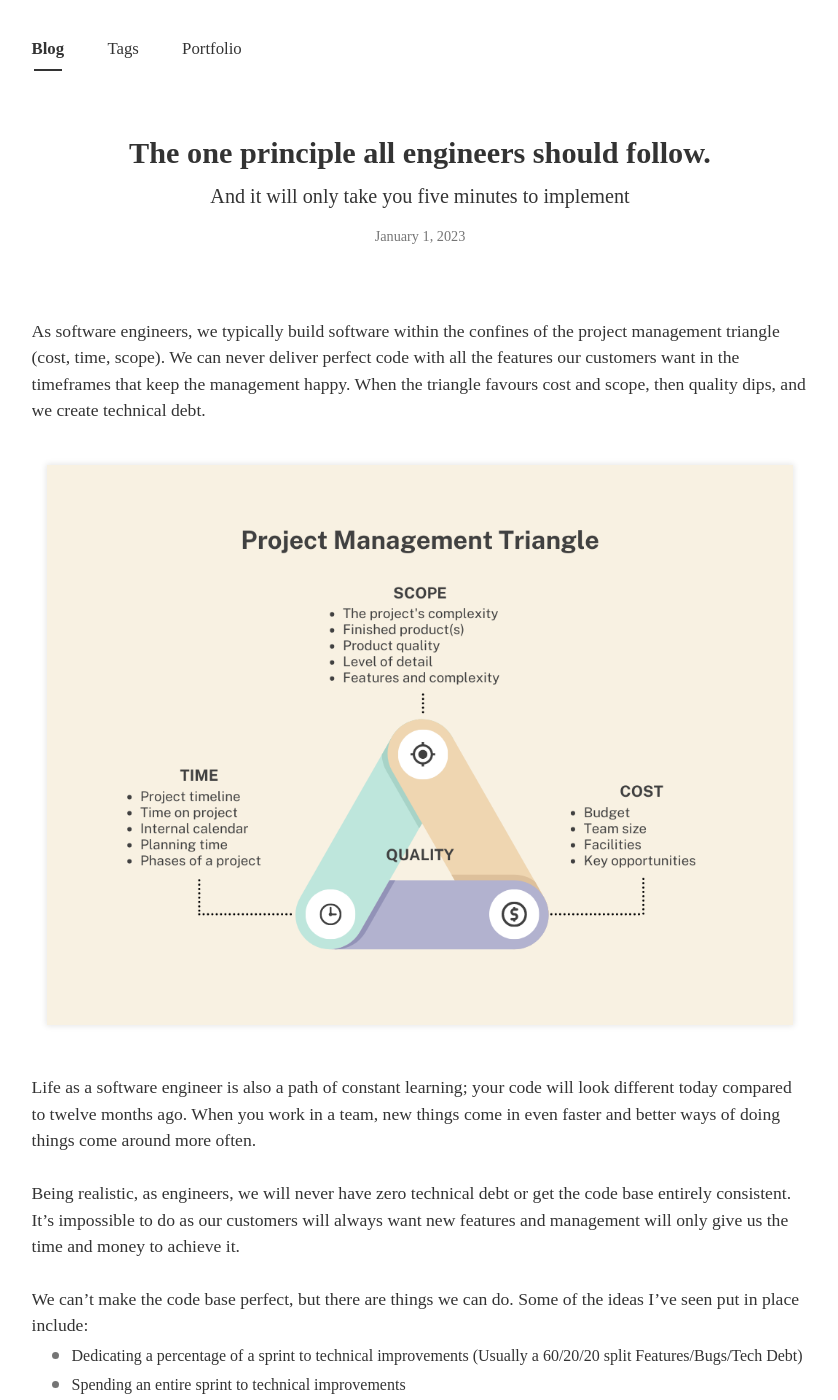
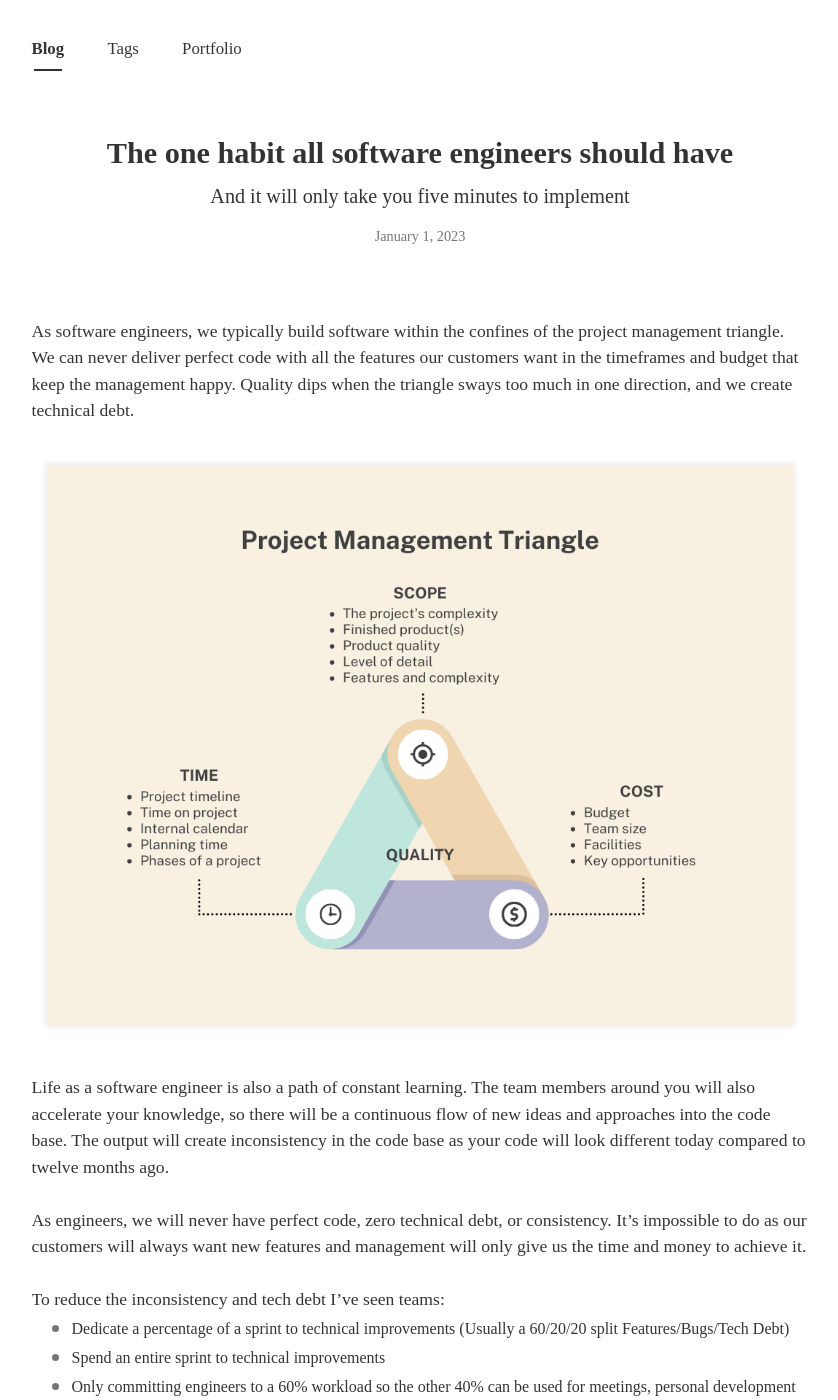
Before and after one commit to TomBillingtonUK/blog, a Jekyll site: the page built from _posts/2023-01-01-leave-code-in-better-place.md, in a window 1280 px wide and 1400 px high. Shown: the whole window, without its empty margins (220-1058 px from the left). Built offline with Jekyll 4.4.1, drawn with Linux system fonts in a browser that asks for light colours; nearby versions of some CDN libraries; some web fonts are replaced.

Commit message:
Updated blog post

```diff
--- a/Gemfile
+++ b/Gemfile
@@ -5,3 +5,4 @@ gemspec
 gem 'github-pages'
 gem "jekyll-paginate"
 gem "webrick", "~> 1.7"
+gem 'tzinfo-data'
--- a/_posts/2023-01-01-leave-code-in-better-place.md
+++ b/_posts/2023-01-01-leave-code-in-better-place.md
@@ -1,26 +1,26 @@
 ---
 layout: post
-title: The one principle all engineers should follow.
+title: The one habit all software engineers should have
 subtitle : And it will only take you five minutes to implement
 tags: [Software Engineering, Principles]
 author: Thomas Billington
 comments : False
 ---
-As software engineers, we typically build software within the confines of the project management triangle (cost, time, scope). We can never deliver perfect code with all the features our customers want in the timeframes that keep the management happy. When the triangle favours cost and scope, then quality dips, and we create technical debt.
+As software engineers, we typically build software within the confines of the project management triangle. We can never deliver perfect code with all the features our customers want in the timeframes and budget that keep the management happy. Quality dips when the triangle sways too much in one direction, and we create technical debt.
 <br/>
 <br/>
 ![Project Management Triangle](/assets/img/posts/2023-01-01-leave-code-in-better-place/project-management-triangle.png)
 <br/>
 <br/>
-Life as a software engineer is also a path of constant learning; your code will look different today compared to twelve months ago. When you work in a team, new things come in even faster and better ways of doing things come around more often.
+Life as a software engineer is also a path of constant learning. The team members around you will also accelerate your knowledge, so there will be a continuous flow of new ideas and approaches into the code base. The output will create inconsistency in the code base as your code will look different today compared to twelve months ago.
 <br/>
 <br/>
-Being realistic, as engineers, we will never have zero technical debt or get the code base entirely consistent. It's impossible to do as our customers will always want new features and management will only give us the time and money to achieve it.
+As engineers, we will never have perfect code, zero technical debt, or consistency. It's impossible to do as our customers will always want new features and management will only give us the time and money to achieve it.
 <br/>
 <br/>
-We can't make the code base perfect, but there are things we can do. Some of the ideas I've seen put in place include:
-- Dedicating a percentage of a sprint to technical improvements (Usually a 60/20/20 split Features/Bugs/Tech Debt)
-- Spending an entire sprint to technical improvements
+To reduce the inconsistency and tech debt I've seen teams:
+- Dedicate a percentage of a sprint to technical improvements (Usually a 60/20/20 split Features/Bugs/Tech Debt)
+- Spend an entire sprint to technical improvements
 - Only committing engineers to a 60% workload so the other 40% can be used for meetings, personal development and technical improvements.
 
 <br/>
```
Also changed, not shown: Gemfile.lock, README.md.
